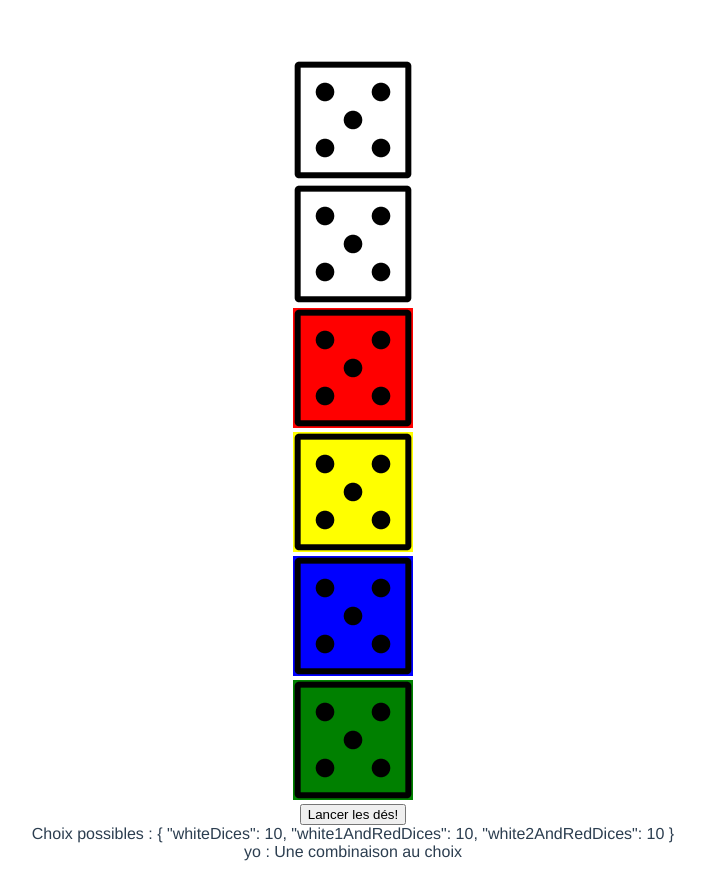
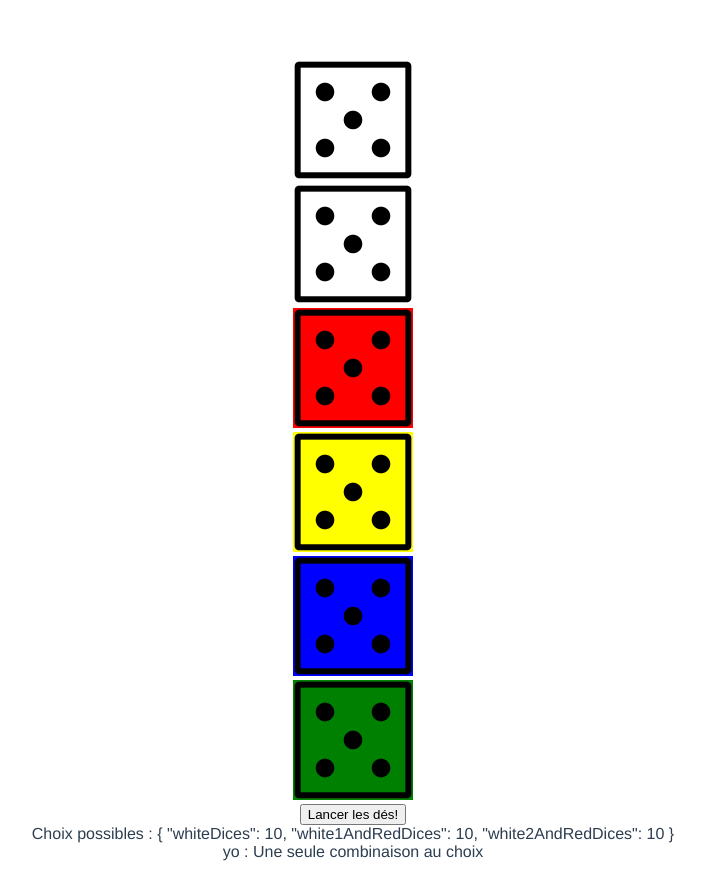
Before and after one commit to PlaisirsConfits/VueQwixx, a Vue app: page / in a window 1280 px wide. Shown: the whole page, without its empty margins (287-992 px from the left). Built offline with nearby package versions, Linux system fonts and the light colour scheme.

Commit message:
rework redLineChoices

```diff
--- a/src/App.vue
+++ b/src/App.vue
@@ -55,38 +55,18 @@ export default {
 
     redLineChoices: function() {
       let choice = "";
-      if (
-        this.redDiceChoices.whiteDices >=
-          this.redDiceChoices.white1AndRedDices &&
-        this.redDiceChoices.whiteDices >=
-         this.redDiceChoices.white2AndRedDices
-      ) {
-        choice =
-          "Une combinaison au choix ";
-      } else if (
-        this.redDiceChoices.whiteDices <
-          this.redDiceChoices.white1AndRedDices &&
-        this.redDiceChoices.whiteDices > this.redDiceChoices.white2AndRedDices
-      ) {
-        choice =
-          "Soit les 'whiteDices' puis le 'white1AndRedDices' soit juste le'white2AndRedDices'  ";
-      } else if (
-        this.redDiceChoices.whiteDices <
-          this.redDiceChoices.white2AndRedDices &&
-        this.redDiceChoices.whiteDices > this.redDiceChoices.white1AndRedDices
-      ) {
-        choice =
-          "Soit les 'whiteDices' puis le 'white2AndRedDices' soit juste le'white1AndRedDices'  ";
-      } else if (
-        this.redDiceChoices.whiteDices <
-          this.redDiceChoices.white1AndRedDices &&
-        this.redDiceChoices.whiteDices < this.redDiceChoices.white2AndRedDices
-      ) {
-        choice =
-          "Le'whiteDices' puis le 'white1AndRedDices' OU 'white2AndRedDices'  ";
+      if (this.redDiceChoices.whiteDices >= this.redDiceChoices.white1AndRedDices
+          && this.redDiceChoices.whiteDices >= this.redDiceChoices.white2AndRedDices) {
+          choice = "Une seule combinaison au choix";
+      } else if (this.redDiceChoices.whiteDices < this.redDiceChoices.white1AndRedDices
+              && this.redDiceChoices.whiteDices < this.redDiceChoices.white2AndRedDices) {
+          choice = "Deux blancs, puis Blanc 1 ou 2 avec le rouge";
+      } else if (this.redDiceChoices.whiteDices < this.redDiceChoices.white1AndRedDices) {
+          choice = "Deux blancs, puis Blanc 1 avec le rouge";
+      } else if (this.redDiceChoices.whiteDices < this.redDiceChoices.white2AndRedDices) {
+          choice = "Deux blancs, puis Blanc 2 avec le rouge";
       }
       console.log(choice);
-
       return choice;
     }
   }
```
